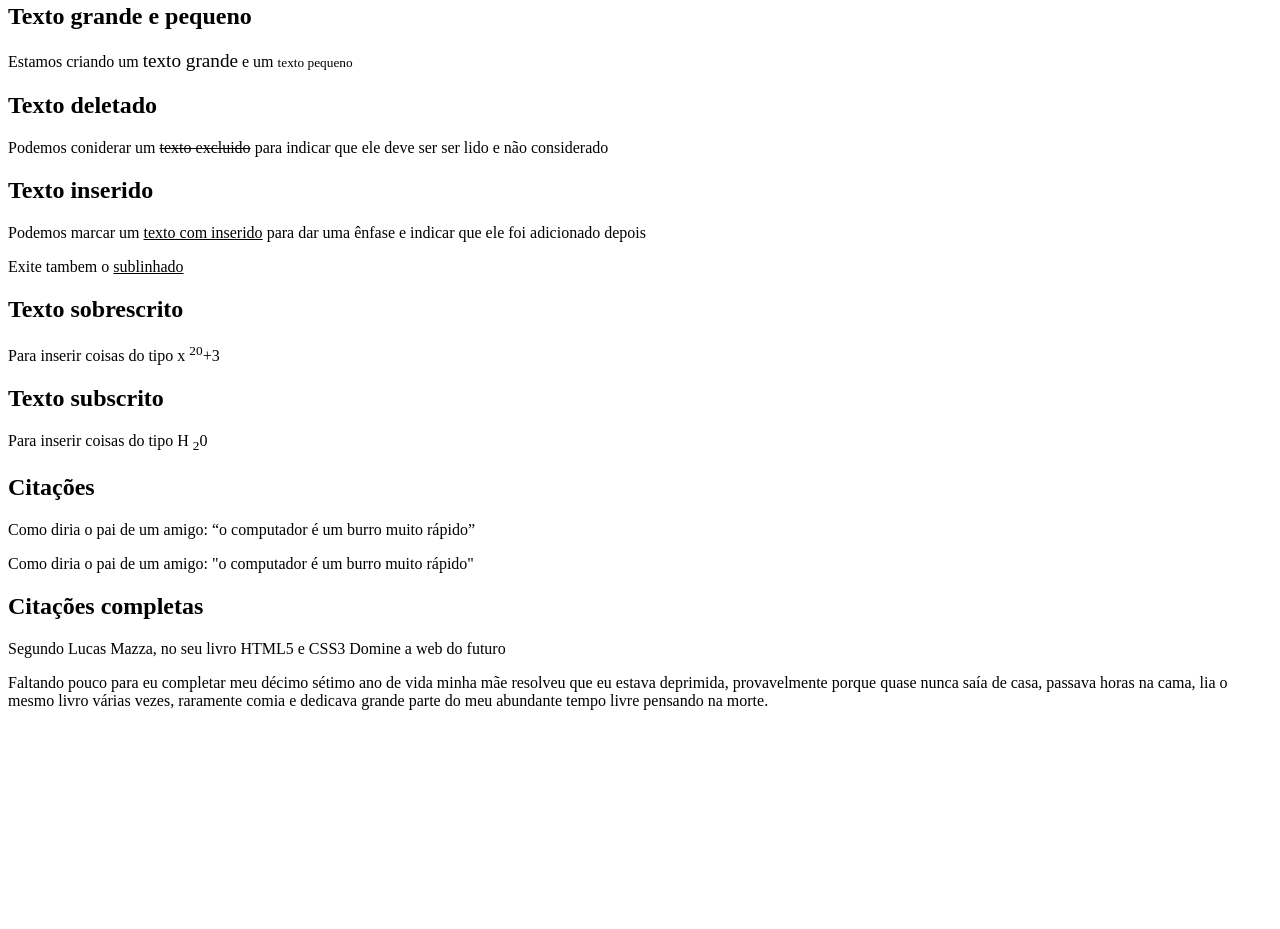
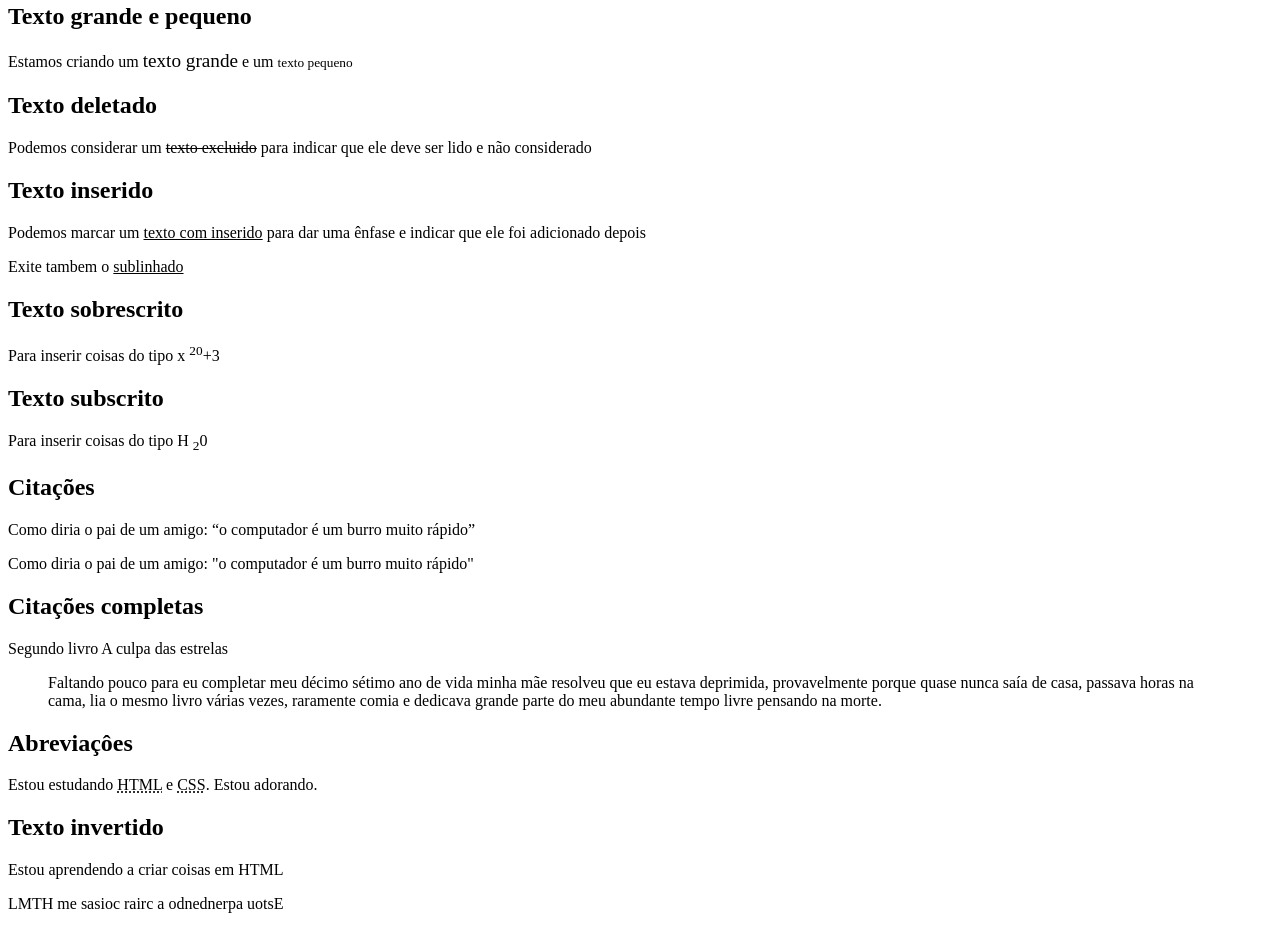
Before and after one commit to cecadacamila/PROJETO1, a plain HTML site: page exercicios/ex001/index.html in a window 1280 px wide. Shown: the part 399-1328 px from the top of the page. Before the commit the page ends 1117 px from the top, so only its background shows below. Drawn offline with Linux system fonts and the light colour scheme.

Commit message:
Add files via upload

```diff
--- a/exercicios/ex001/index.html
+++ b/exercicios/ex001/index.html
@@ -19,7 +19,7 @@
         <h2>Texto grande e pequeno</h2>
             <p>Estamos criando um <big>texto grande</big> e um <small>texto pequeno</small></p> <!--A tag em vermelho é porque esta desatualizada-->
         <h2>Texto deletado</h2>
-            <p>Podemos coniderar um <del>texto excluido</del> para indicar que ele deve ser ser lido e não considerado</p>
+            <p>Podemos considerar um <del>texto excluido</del> para indicar que ele deve ser lido e não considerado</p>
         <h2>Texto inserido</h2>
             <p>Podemos marcar um <ins>texto com inserido</ins> para dar uma ênfase e indicar que ele foi adicionado depois</p>
             <p>Exite tambem o <u>sublinhado</u></p><!--com a tag U não sêmantica-->
@@ -31,13 +31,18 @@
             <p>Como diria o pai de um amigo: <q>o computador é um burro muito rápido</q></p><!--semântica-->
             <p>Como diria o pai de um amigo: "o computador é um burro muito rápido"</p>
         <h2>Citações completas</h2>
-            <p>Segundo Lucas Mazza, no seu livro HTML5 e CSS3 Domine a web do futuro</p>
+            <p>Segundo livro A culpa das estrelas</p>
             <blockquote cite=""></blockquote>
-            <blockquote cite="https://cisama.sc.gov.br/assets/uploads/4a721-1348605_a_culpa_e_das_estrelas___john_green.pdf"></blockquote>
+            <blockquote cite="https://cisama.sc.gov.br/assets/uploads/4a721-1348605_a_culpa_e_das_estrelas___john_green.pdf">
                     Faltando pouco para eu completar meu décimo sétimo ano de vida minha mãe resolveu
                     que eu estava deprimida, provavelmente porque quase nunca saía de casa, passava horas
                     na cama, lia o mesmo livro várias vezes, raramente comia e dedicava grande parte do
-                    meu abundante tempo livre pensando na morte.
+                    meu abundante tempo livre pensando na morte.</blockquote>
+        <h2>Abreviaçôes</h2>
+            <p>Estou estudando <abbr title="HyperText Markup Language">HTML</abbr> e <abbr title="Cascading Style Sheets">CSS</abbr>. Estou adorando.</p>
+        <h2>Texto invertido</h2>
+            <p><bdo dir="ltr"> Estou aprendendo a criar coisas em HTML</bdo></p><!--Texto normal-->
+            <p><bdo dir="rtl">Estou aprendendo a criar coisas em HTML</bdo></p><!--Texto invertido-->
 
 
 
```
